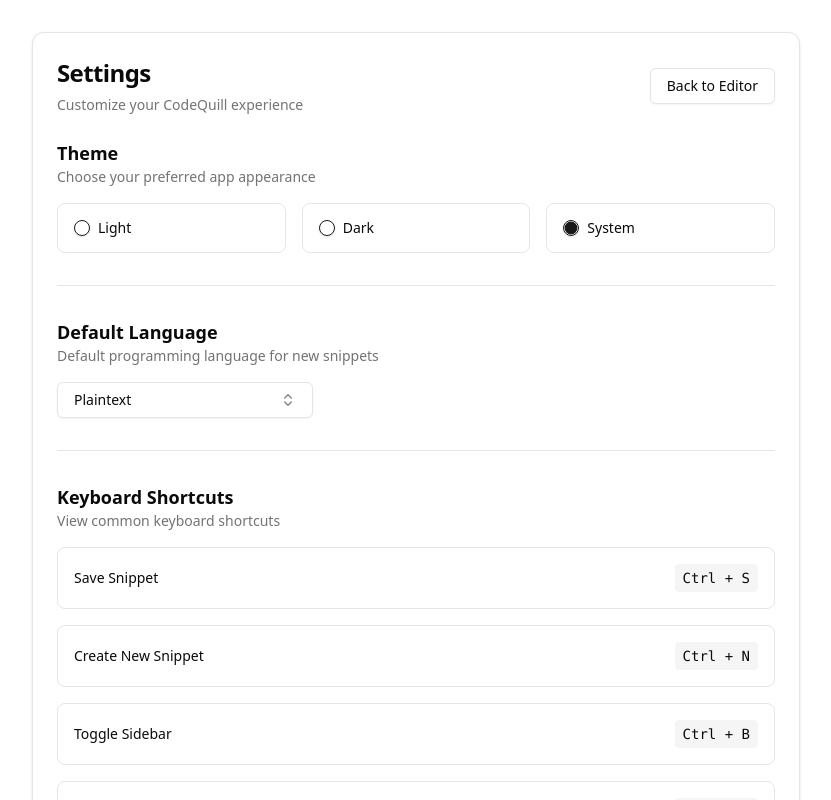
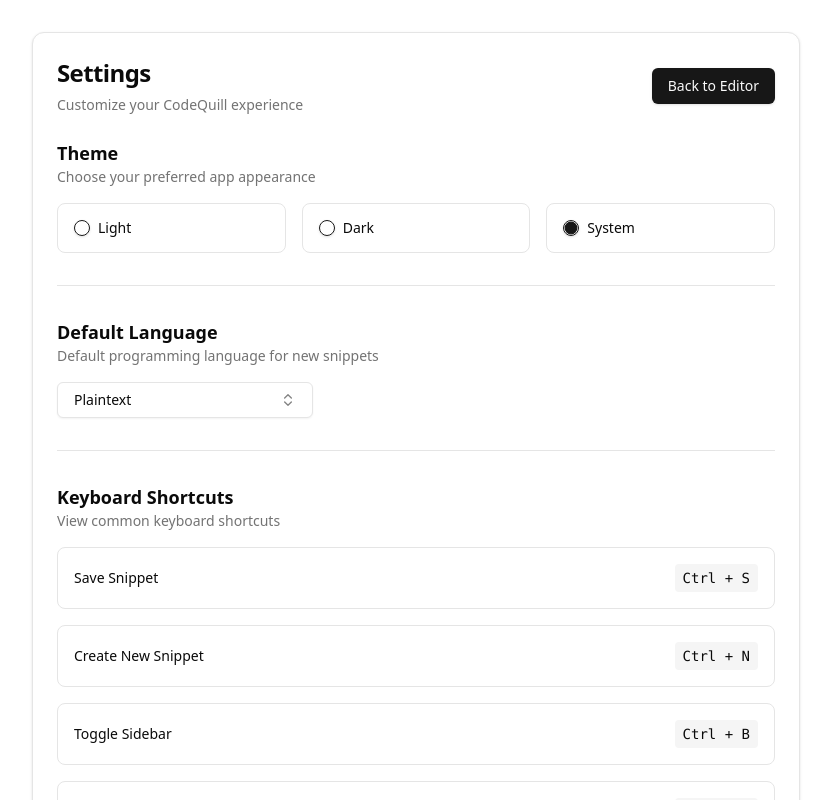
Before and after one commit to The-Best-Codes/codequill, a React (Vite) app: page /settings in a window 1280 px wide. Shown: the top 800 px of the page, without its empty margins (224-1055 px from the left). Built offline with nearby package versions, Linux system fonts and the light colour scheme.

Commit message:
fix markdown link bug

```diff
--- a/src/routes/home/previews/markdown.tsx
+++ b/src/routes/home/previews/markdown.tsx
@@ -14,6 +14,13 @@ const MarkdownPreview: React.FC<MarkdownPreviewProps> = ({ code }) => {
         children={code}
         remarkPlugins={[remarkGfm]}
         rehypePlugins={[rehypeRaw]}
+        components={{
+          a: ({ href, children }) => (
+            <a href={href} target="_blank" rel="noopener noreferrer">
+              {children}
+            </a>
+          ),
+        }}
       />
     </div>
   );
--- a/src/routes/settings/index.tsx
+++ b/src/routes/settings/index.tsx
@@ -74,7 +74,7 @@ function Settings() {
               </CardDescription>
             </div>
             <Button
-              variant="outline"
+              variant="default"
               onClick={handleBack}
               className="hover:bg-secondary"
             >
```
